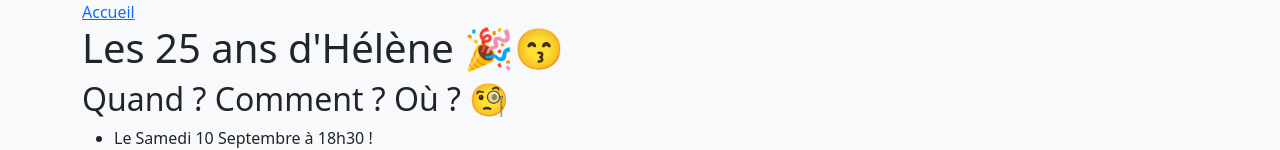
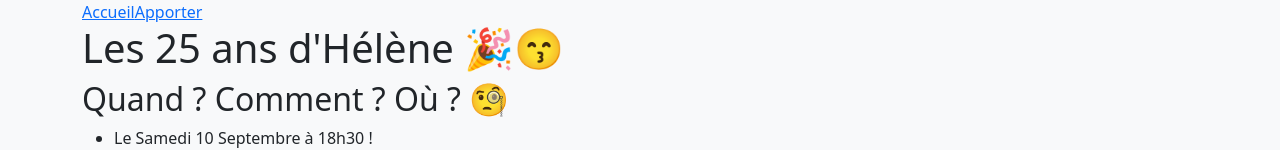
Before and after one commit to clement-gambier2/party, a Vue app: page / in a window 1280 px wide. Shown: the top 150 px of the page. Built offline with nearby package versions, Linux system fonts and the light colour scheme; no server answers; the database is empty.

Commit message:
link router

```diff
--- a/src/App.vue
+++ b/src/App.vue
@@ -1,6 +1,7 @@
 <template>
   <div class="container">
     <router-link to="/">Accueil</router-link>
+    <router-link to="/bring">Apporter</router-link>
     <router-view />
   </div>
 </template>
--- a/src/router/index.js
+++ b/src/router/index.js
@@ -1,6 +1,7 @@
 import { createRouter, createWebHistory } from 'vue-router'
 import Home from '@/views/Home.vue'
 import Edit from '@/views/Edit.vue'
+import Bring from '@/views/Bring.vue'
 
 const routes = [
   {
@@ -12,6 +13,11 @@ const routes = [
     path: '/edit/:id',
     name: 'Edit',
     component: Edit
+  },
+  {
+      path: '/bring',
+      name: 'Bring',
+      component: Bring
   }
 ]
 
```
